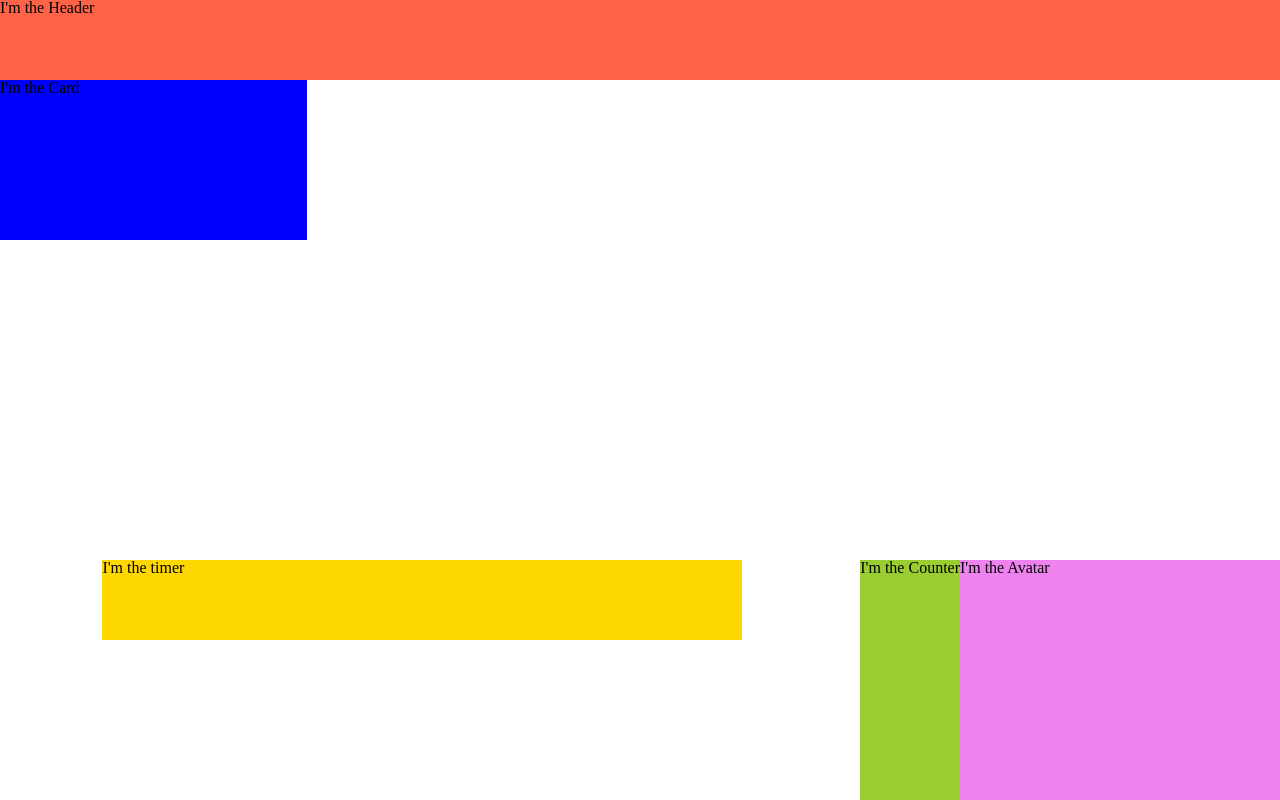
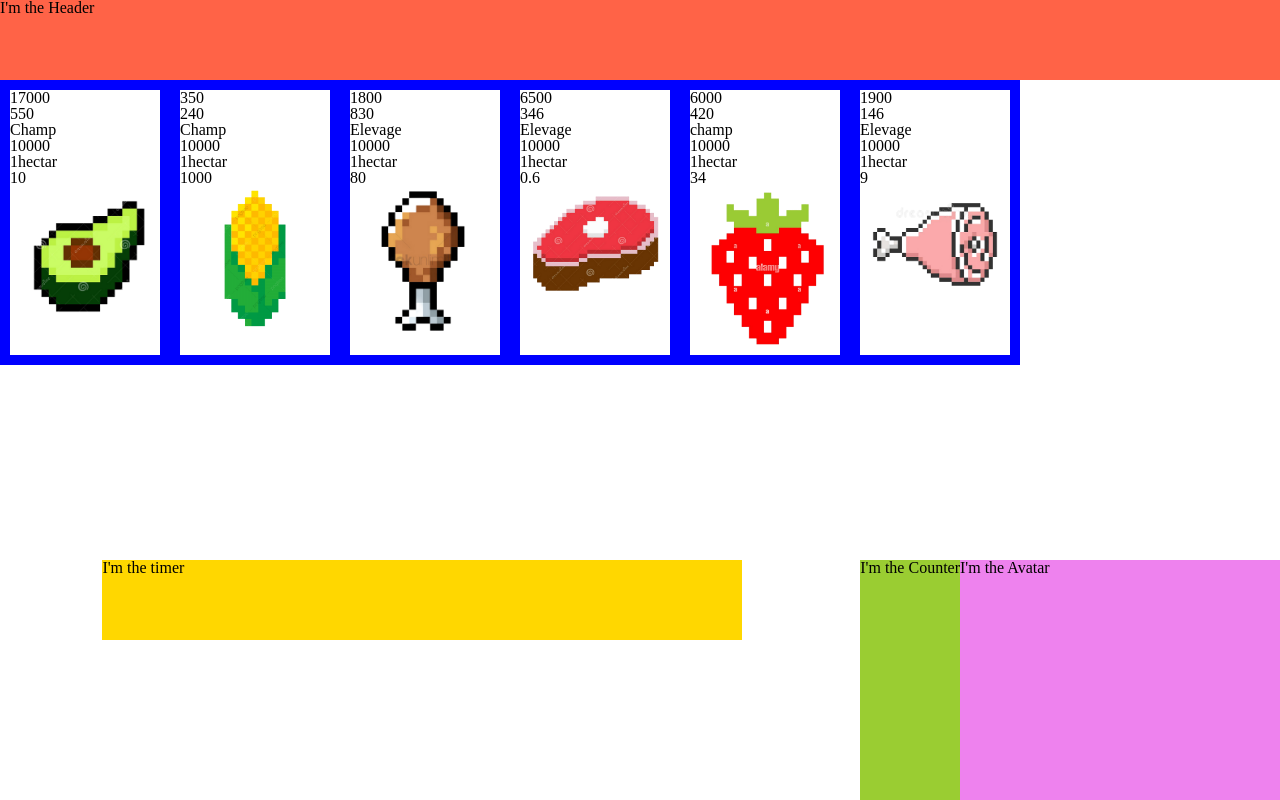
Before and after one commit to ThomasDCW/hackalillejs0522, a React (Vite) app in the folder frontend/: page / in a window 1280 px wide. Built offline with nearby package versions, Linux system fonts and the light colour scheme.

Commit message:
add card

```diff
--- a/frontend/src/assets/data.js
+++ b/frontend/src/assets/data.js
@@ -1,13 +1,12 @@
-import avocat from "./avocat.jpg";
-import mais from "./mais.jpg";
-import volaille from "./volaille.jpg";
-import boeuf from "./boeuf.jpg";
-import fraise from "./fraise.jpg";
-import porc from "./porc.jpg";
+import avocat from "@assets/avocat.png";
+import mais from "@assets/mais.png";
+import volaille from "@assets/volaille.png";
+import boeuf from "@assets/boeuf.png";
+import fraise from "@assets/fraise.png";
+import porc from "@assets/porc.png";
 
 /*toute les unitées sont à la tonne */
-
-[
+const datas = [
   {
     nom: "Champ d'avocat",
     profit: 17000,
@@ -71,3 +70,4 @@ import porc from "./porc.jpg";
     production: 9,
   },
 ];
+export default datas;
--- a/frontend/src/components/Card/index.jsx
+++ b/frontend/src/components/Card/index.jsx
@@ -1,5 +1,18 @@
 import SCard from "./style";
 
-export default function Card() {
-  return <SCard>I'm the Card</SCard>;
+export default function Card(props) {
+  return (
+    <SCard>
+      <h1>{props.name}</h1>
+      <ul>
+        <li>{props.profit}</li>
+        <li>{props.impact_ecologique}</li>
+        <li>{props.categorie}</li>
+        <li>{props.cout_achat}</li>
+        <li>{props.superficie}</li>
+        <li>{props.production}</li>
+      </ul>
+      <img src={props.image} alt="img" />
+    </SCard>
+  );
 }
--- a/frontend/src/components/Card/style.jsx
+++ b/frontend/src/components/Card/style.jsx
@@ -1,7 +1,9 @@
 import styled from "styled-components";
 
 export default styled.div`
-  height: 20vh;
-  width: 24vw;
-  background-color: blue;
+  box-sizing: border-box;
+  border: 10px solid blue;
+  img {
+    width: 150px;
+  }
 `;
--- a/frontend/src/components/Gallery/index.jsx
+++ b/frontend/src/components/Gallery/index.jsx
@@ -1,10 +1,24 @@
 import SGallery from "./style";
 import Card from "@components/Card";
+import datas from "@assets/data";
 
 export default function Gallery() {
   return (
     <SGallery>
-      <Card />
+      {datas.map((data) => {
+        return (
+          <Card
+            name={data.name}
+            profit={data.profit}
+            impact_ecologique={data.impact_ecologique}
+            categorie={data.categorie}
+            cout_achat={data.cout_achat}
+            superficie={data.superficie}
+            production={data.production}
+            image={data.image}
+          />
+        );
+      })}
     </SGallery>
   );
 }
--- a/frontend/src/components/Gallery/style.jsx
+++ b/frontend/src/components/Gallery/style.jsx
@@ -1,3 +1,5 @@
 import styled from "styled-components";
 
-export default styled.section``;
+export default styled.section`
+  display: flex;
+`;
```
